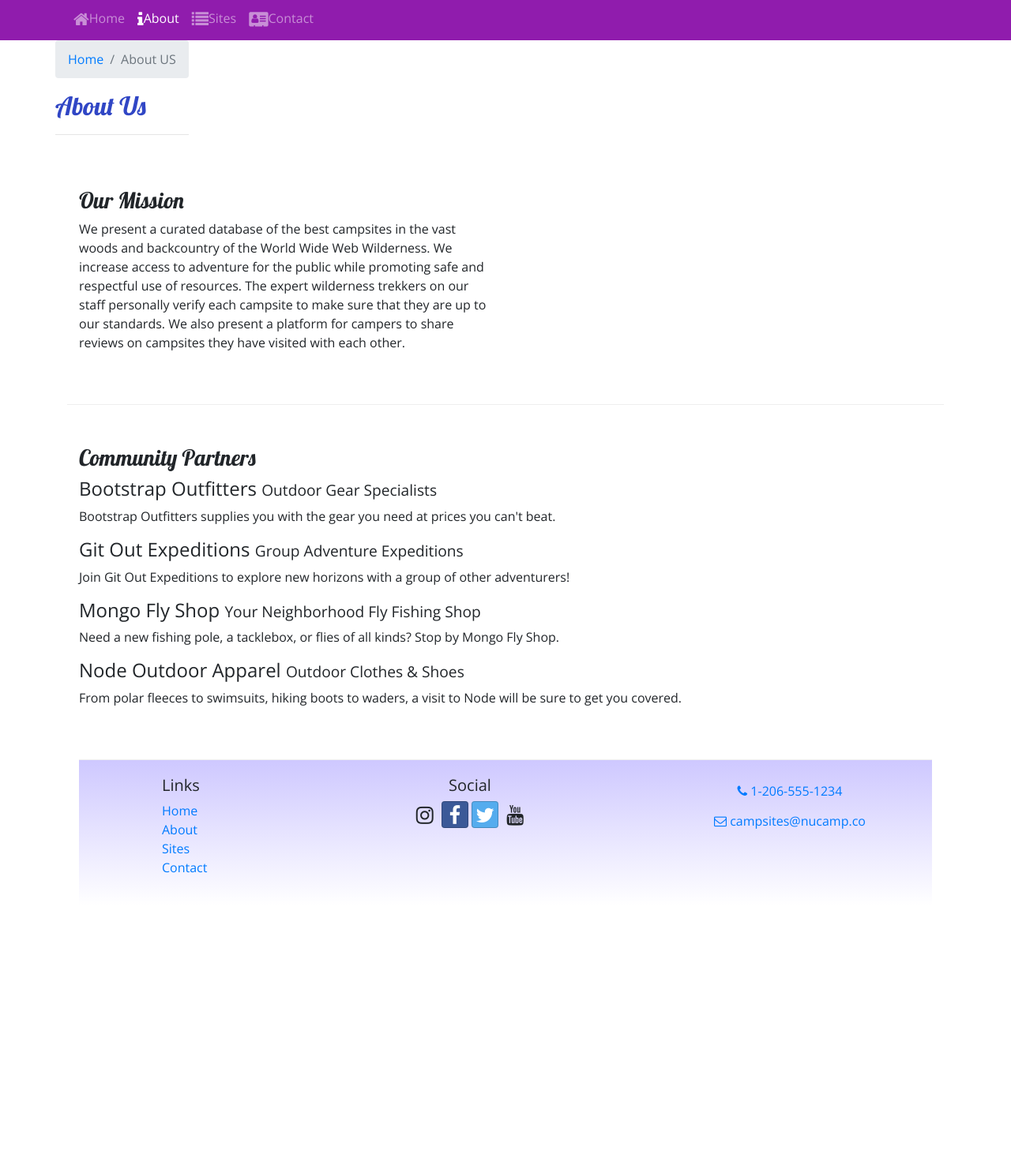
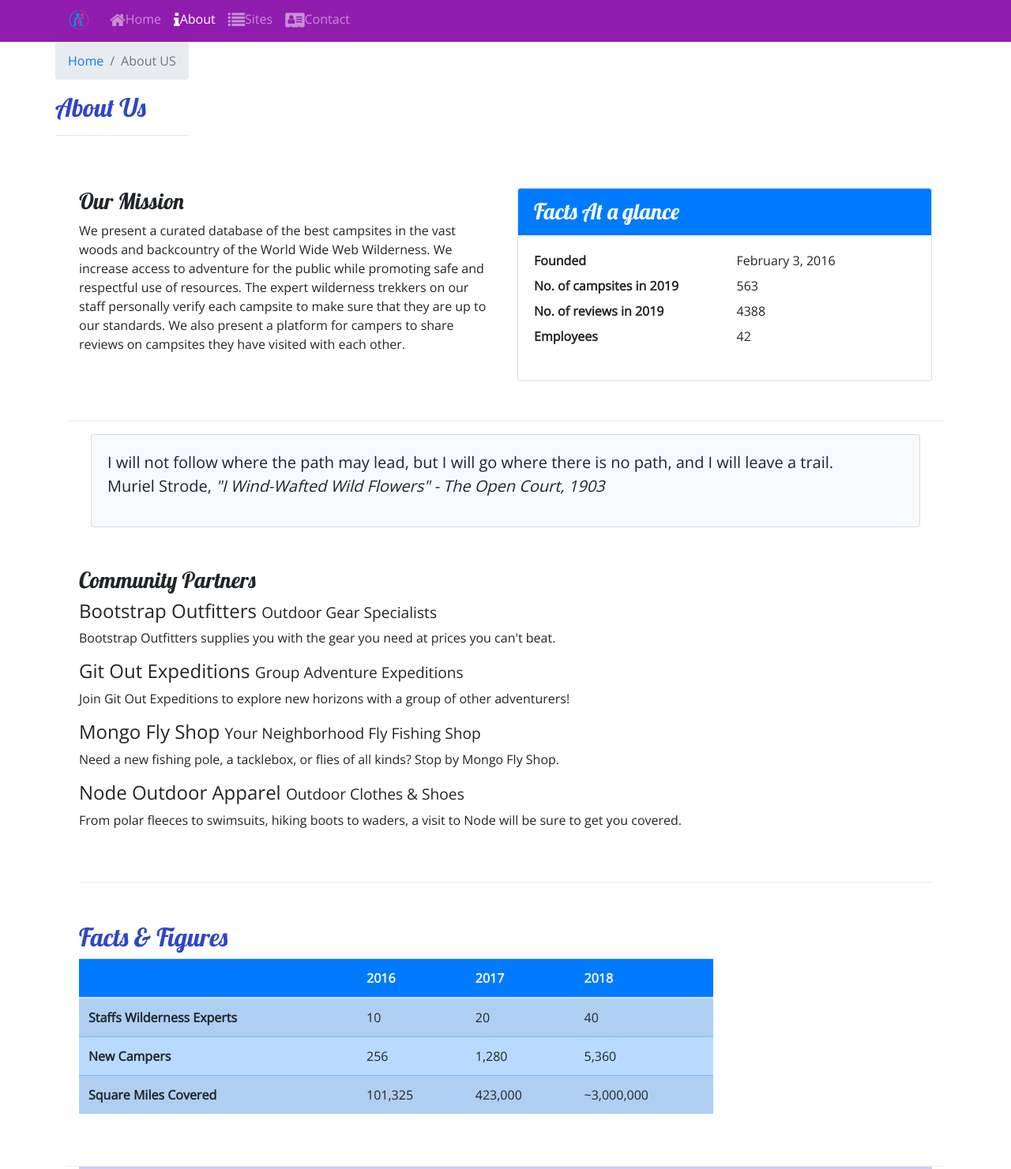
Before and after one commit to sabin007/git-test, a website: page aboutus.html in a window 1280 px wide. Shown: the part 167-1648 px from the top of the page at 79% size. Before the commit the page ends 1314 px from the top, so only its background shows below. Drawn offline with nearby package versions, Linux system fonts and the light colour scheme.

Commit message:
Images and media

```diff
--- a/aboutus.html
+++ b/aboutus.html
@@ -21,20 +21,22 @@
     <header class="jumbotron jumbotron-fluid">
         <div class="container">
             <div class="row">
+                <div class="col-4 col-sm-3 col-md-2 align-self-center">
+                    <a href="index.html"><img src="img/logo.png" class="img-fluid" /></a>
+                </div>
                 <div class="col">
                     <h1>NuCamp</h1>
                     <h2>a better way to camp</h2>
                 </div>
-            </div>
-      </div>
-    </header >
-
+             </div>
+        </div>
+    </header>
     <nav class="navbar navbar-expand-sm navbar-dark sticky-top">
         <div class="container">
-        <button class="navbar-toggler ml-auto" type="button" data-toggle="collapse" data-target="#nucampNavbar">
-
-        <span class="navbar-toggler-icon"></span>
-        </button>
+            <a class="navbar-brand" href="index.html"><img src="img/logo.png" height="30" width="30" /></a>
+                <button class="navbar-toggler ml-auto" type="button" data-toggle="collapse" data-target="#nucampNavbar">
+                    <span class="navbar-toggler-icon"></span>
+                </button>
     <div class="collapse navbar-collapse" id="nucampNavbar">
        <ul class="navbar-nav">
         <li class="nav-item "><a class="nav-link" href="index.html"><i class="fa fa-home fa-lg"></i>Home</a></li>
@@ -65,6 +67,36 @@
                 <h3>Our Mission</h3>
                 <p class=".d-none .d-sm-block">We present a curated database of the best campsites in the vast woods and backcountry of the World Wide Web Wilderness. We increase access to adventure for the public while promoting safe and respectful use of resources. The expert wilderness trekkers on our staff personally verify each campsite to make sure that they are up to our standards. We also present a platform for campers to share reviews on campsites they have visited with each other.</p>
             </div>
+            <div class="col-sm-6">
+                <div class="card">
+                    <h3 class="card-header bg-primary text-white">Facts At a glance</h3>
+                    <div class="card-body">
+                    <dl class="row">
+                        <dt class="col-6">Founded</dt>
+                        <dd class="col-6">February 3, 2016</dd>
+                        <dt class="col-6">No. of campsites in 2019</dt>
+                        <dd class="col-6">563</dd>
+                        <dt class="col-6">No. of reviews in 2019</dt>
+                        <dd class="col-6">4388</dd>
+                        <dt class="col-6">Employees</dt>
+                        <dd class="col-6">42</dd>
+                        </dl>
+                    </div>
+                </div>
+            </div>
+        </div>
+        <div class="col">
+            <div class="card bg-light mt-3">
+                <blockquote class="blockquote card-body">
+                    <p class="mb-0">I will not follow where the path may lead, but I will go where there is no path, and I will leave a trail.</p>
+                    <footer> Muriel Strode,
+                        <cite title="Source Title">"I Wind-Wafted Wild Flowers" -
+                            The Open Court, 1903
+
+                        </cite>
+                    </footer>
+                </blockquote>
+            </div>
         </div>
 
          <div>
@@ -83,9 +115,46 @@
             </div>
             </div>
         </div>
+        <div class="row row-content">
+            <div class="col-sm-9">
+                <h2>Facts &amp; Figures</h2>
+                <div class="table-responsive">
+                    <table class="table table-striped">
+                        <thead>
+                            <tr class="bg-primary text-light">
+                                <th></th>
+                                <th>2016</th>
+                                <th>2017</th>
+                                <th>2018</th>
+                            </tr>
+                        </thead>
+                        <tbody class="table-primary">
+                            <tr>
+                                <th>Staffs Wilderness Experts</th>
+                                <td>10</td>
+                                <td>20</td>
+                                <td>40</td>
+                            </tr>
+                            <tr>
+                                <th>New Campers</th>
+                                <td>256</td>
+                                <td>1,280</td>
+                                <td>5,360</td>
+                            </tr>
+                            <tr>
+                                <th>Square Miles Covered</th>
+                                <td>101,325</td>
+                                <td>423,000</td>
+                                <td>~3,000,000</td>
+                            </tr>
+                        </tbody>
+                    </table>
+                </div>
+            </div>
+        </div>
     </div>
 
-    <footer>
+    <footer class="site-footer">
         <div class="container">
             <div class="row">
                 <div class="col-4 col-sm-2 offset-1">
--- a/css/style.css
+++ b/css/style.css
@@ -12,7 +12,7 @@ header h2 {
     color: #CEC8FF;
 }
 
-footer {
+.site-footer {
     background-image: linear-gradient(#CEC8FF, white);
     padding: 20px 0;
 }
```
Also changed, not shown: contactus.html (+6 -3 lines), index.html (+17 -3 lines), img/bootstrap-thumb.png (added), img/breadcrumb-trail-thumb.jpg (added), img/breadcrumb-trail.jpg (added), img/chrome-river-thumb.jpg (added), img/chrome-river.jpg (added), img/logo.png (added), img/react-lake-thumb.jpg (added), img/react-lake.jpg (added).
